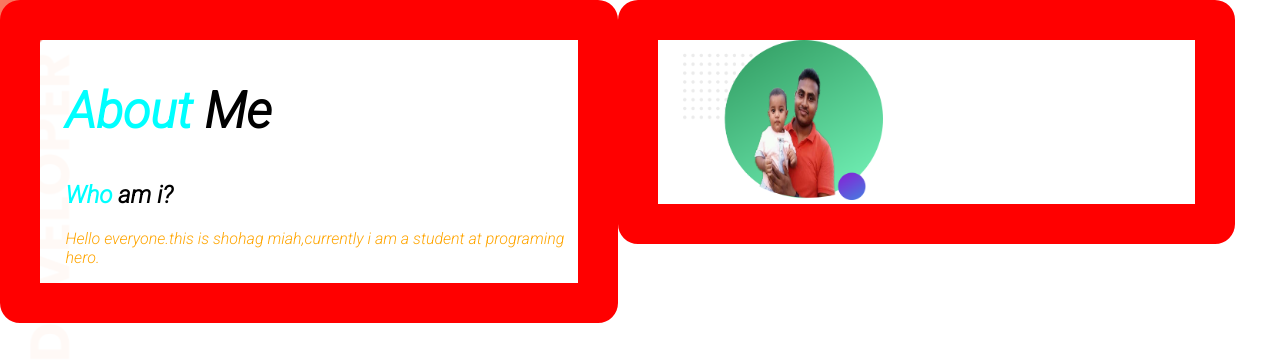
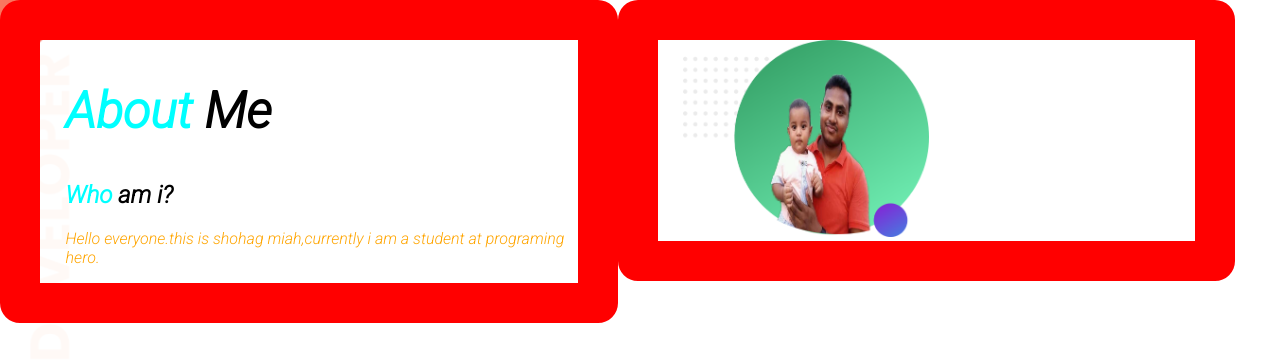
Before and after one commit to Shohagb90/web, a plain HTML site: page index.html in a window 1280 px wide. Drawn offline with Linux system fonts and the light colour scheme.

Commit message:
resize pic

```diff
--- a/style.css
+++ b/style.css
@@ -18,7 +18,7 @@ background-repeat: no-repeat;
 
 }
 .half-top img{
-width: 39%;
+width: 48%;
 }
 section{
     height: 500px;
```
